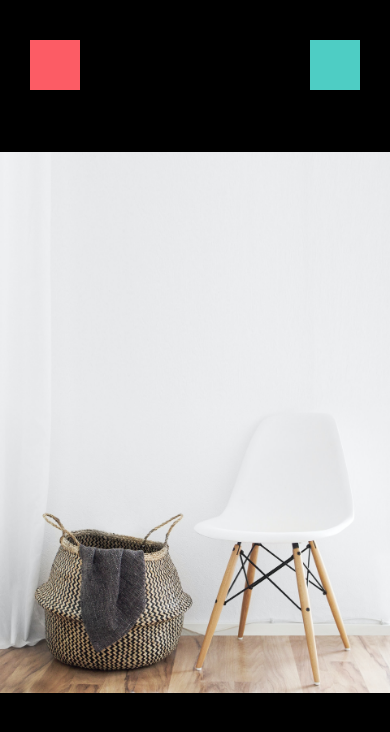
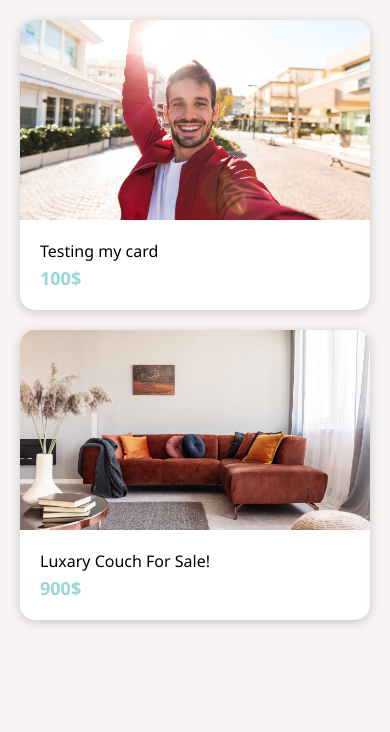
Before and after one commit to shessafridi/DoneWithIt, a React Native app: screen / in a window 390 px wide. Shown: the top 732 px of the page. Built offline with nearby package versions, Linux system fonts and the light colour scheme.

Commit message:
Added ListingDetails page

```diff
--- a/App.js
+++ b/App.js
@@ -2,10 +2,33 @@ import React from 'react';
 import { StyleSheet, View } from 'react-native';
 
 import WelcomeScreen from './app/screens/WelcomeScreen';
-import ViewImage from './app/screens/ViewImage';
+import ViewImage from './app/screens/ViewImageScreen';
+import Card from './app/components/Card';
+import colors from './app/config/colors';
 
 export default function App() {
-  return <ViewImage />;
+  return (
+    <View
+      style={{
+        padding: 20,
+        height: '100%',
+        backgroundColor: colors.background,
+      }}
+    >
+      <Card
+        title='Testing my card'
+        subTitle='100$'
+        image={require('./app/assets/jacket.jpg')}
+      />
+      <Card
+        title='Luxary Couch For Sale!'
+        subTitle='900$'
+        image={require('./app/assets/couch.jpg')}
+      />
+    </View>
+
+    // <WelcomeScreen />
+  );
 }
 
 const styles = StyleSheet.create({
--- /dev/null
+++ b/app/components/AppButton.jsx
@@ -0,0 +1,44 @@
+import { StyleSheet, Text, TouchableOpacity } from 'react-native';
+
+import React from 'react';
+import colors from '../config/colors';
+import AppText from './AppText';
+
+function AppButton({ title, color = 'primary', onPress = () => {} }) {
+  return (
+    <TouchableOpacity
+      activeOpacity={0.9}
+      style={[
+        styles.button,
+        {
+          backgroundColor: colors[color],
+        },
+      ]}
+      onPress={onPress}
+    >
+      <AppText style={styles.text}>{title}</AppText>
+    </TouchableOpacity>
+  );
+}
+
+const styles = StyleSheet.create({
+  button: {
+    height: 50,
+    width: '100%',
+    borderRadius: 25,
+    padding: 15,
+    alignItems: 'center',
+    alignContent: 'center',
+    justifyContent: 'center',
+    elevation: 3,
+    marginVertical: 10,
+  },
+  text: {
+    color: '#fff',
+    textTransform: 'uppercase',
+    fontWeight: '500',
+    fontSize: 16,
+  },
+});
+
+export default AppButton;
--- /dev/null
+++ b/app/components/AppText.jsx
@@ -0,0 +1,27 @@
+import React from 'react';
+import { Text, StyleSheet, Platform } from 'react-native';
+
+function AppText({ children, style }) {
+  return <Text style={[styles.text, style]}>{children}</Text>;
+}
+
+const platformStyles = Platform.select({
+  android: {
+    fontFamily: 'Roboto',
+  },
+  ios: {
+    fontFamily: 'Avenir',
+  },
+  web: {
+    fontFamily: 'Segoe UI',
+  },
+});
+
+const styles = StyleSheet.create({
+  text: {
+    fontSize: 18,
+    ...platformStyles,
+  },
+});
+
+export default AppText;
--- /dev/null
+++ b/app/components/Card.jsx
@@ -0,0 +1,56 @@
+import { View, StyleSheet, Text, Image } from 'react-native';
+
+import React from 'react';
+import colors from '../config/colors';
+import AppText from './AppText';
+
+function Card({ title = '', subTitle = '', image }) {
+  return (
+    <View style={styles.card}>
+      {image && (
+        <Image resizeMode='cover' style={styles.image} source={image} />
+      )}
+      <View style={styles.cardBody}>
+        <AppText style={styles.title}>{title}</AppText>
+        <AppText style={styles.subTitle}>{subTitle}</AppText>
+      </View>
+    </View>
+  );
+}
+
+const styles = StyleSheet.create({
+  card: {
+    backgroundColor: '#fff',
+    borderRadius: 15,
+    overflow: 'hidden',
+    marginBottom: 20,
+
+    // Shadows
+    elevation: 3,
+    shadowColor: 'gray',
+    shadowOffset: {
+      height: 2,
+      width: 0,
+    },
+    shadowRadius: 10,
+    shadowOpacity: 0.4,
+  },
+  cardBody: {
+    padding: 20,
+  },
+  image: {
+    height: 200,
+    width: '100%',
+  },
+  title: {
+    fontWeight: '500',
+    fontSize: 16,
+  },
+  subTitle: {
+    color: colors.accent,
+    marginTop: 4,
+    fontWeight: 'bold',
+  },
+});
+
+export default Card;
--- a/app/config/colors.js
+++ b/app/config/colors.js
@@ -2,4 +2,6 @@ export default {
   primary: '#fc5c65',
   secondary: '#4ecdc4',
   black: '#000',
+  accent: '#96D9D4',
+  background: '#f8f4f4',
 };
--- a/app/screens/ViewImage.jsx
+++ b/app/screens/ViewImageScreen.jsx
@@ -1,13 +1,23 @@
 import React from 'react';
 import { StyleSheet, Image, View } from 'react-native';
+import { MaterialCommunityIcons } from '@expo/vector-icons';
 
 import colors from '../config/colors';
 
 function ViewImage(props) {
   return (
     <View style={styles.wrapper}>
-      <View style={styles.closeButton}></View>
-      <View style={styles.deleteButton}></View>
+      <View style={styles.closeButton}>
+        <MaterialCommunityIcons color='#fff' size={20} name='close' />
+      </View>
+      <View style={styles.deleteButton}>
+        <MaterialCommunityIcons
+          color='#fff'
+          size={20}
+          name='trash-can-outline'
+        />
+      </View>
+
       <Image
         style={styles.image}
         resizeMode='contain'
@@ -31,17 +41,19 @@ const styles = StyleSheet.create({
     width: 50,
     height: 50,
     position: 'absolute',
-    backgroundColor: colors.primary,
     top: 40,
-    left: 30,
+    left: 20,
+    alignItems: 'center',
+    justifyContent: 'center',
   },
   deleteButton: {
     width: 50,
     height: 50,
     position: 'absolute',
-    backgroundColor: colors.secondary,
     top: 40,
-    right: 30,
+    right: 20,
+    alignItems: 'center',
+    justifyContent: 'center',
   },
 });
 export default ViewImage;
--- a/app/screens/WelcomeScreen.jsx
+++ b/app/screens/WelcomeScreen.jsx
@@ -1,11 +1,12 @@
 import React from 'react';
 import { StyleSheet, Image, Text, View, ImageBackground } from 'react-native';
-
-import colors from '../config/colors';
+import AppButton from '../components/AppButton';
+import AppText from './../components/AppText';
 
 function WelcomeScreen(props) {
   return (
     <ImageBackground
+      blurRadius={10}
       style={styles.background}
       source={require('../assets/background.jpg')}
     >
@@ -15,10 +16,12 @@ function WelcomeScreen(props) {
           resizeMode='contain'
           source={require('../assets/logo-red.png')}
         />
-        <Text>Sell What You Don't Need</Text>
+        <AppText style={styles.tagline}>Sell What You Don't Need</AppText>
       </View>
-      <View style={styles.loginButton}></View>
-      <View style={styles.registerButton}></View>
+      <View style={styles.buttonContainer}>
+        <AppButton title='Login' />
+        <AppButton color='secondary' title='Register' />
+      </View>
     </ImageBackground>
   );
 }
@@ -27,27 +30,25 @@ const styles = StyleSheet.create({
   logo: {
     width: 100,
     height: 100,
-    marginBottom: 20,
   },
   logoContainer: {
     alignItems: 'center',
     position: 'absolute',
     top: 50,
   },
+  buttonContainer: {
+    padding: 20,
+    width: '100%',
+  },
   background: {
     flex: 1,
     justifyContent: 'flex-end',
     alignItems: 'center',
   },
-  loginButton: {
-    backgroundColor: colors.primary,
-    height: 70,
-    width: '100%',
-  },
-  registerButton: {
-    backgroundColor: colors.secondary,
-    height: 70,
-    width: '100%',
+  tagline: {
+    paddingVertical: 20,
+    fontSize: 20,
+    fontWeight: 'bold',
   },
 });
 
```
Also changed, not shown: app/screens/ListingDetailsScreen.jsx (added, +10 -0 lines).
